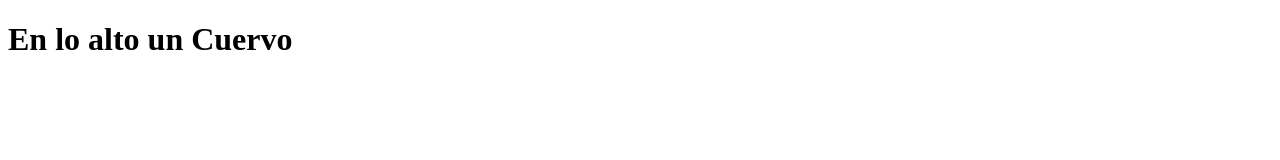
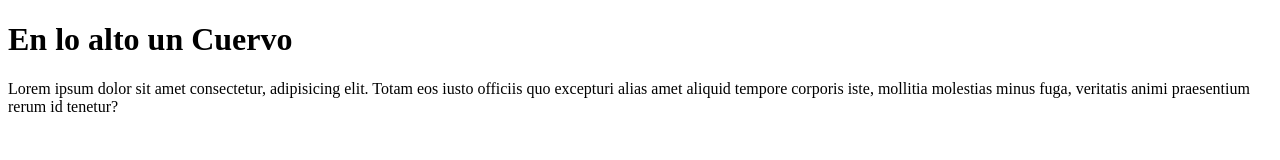
Before and after one commit to Jadd027/Ejemplo, a plain HTML site: page index.html in a window 1280 px wide. Drawn offline with Linux system fonts and the light colour scheme.

Commit message:
Cambio Prueba

```diff
--- a/index.html
+++ b/index.html
@@ -7,5 +7,6 @@
 </head>
 <body>
     <h1>En lo alto un Cuervo</h1>
+    <p>Lorem ipsum dolor sit amet consectetur, adipisicing elit. Totam eos iusto officiis quo excepturi alias amet aliquid tempore corporis iste, mollitia molestias minus fuga, veritatis animi praesentium rerum id tenetur?</p>
 </body>
 </html>
```
